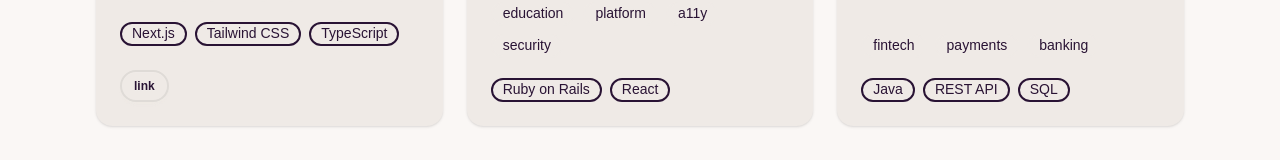
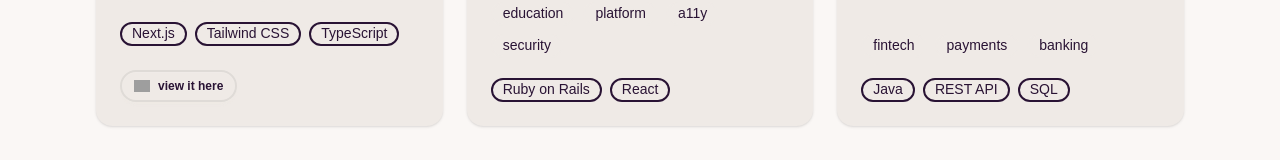
Before and after one commit to cpero/portfolio, a Next.js app: page / in a window 1280 px wide. Shown: the part 3383-3543 px from the top of the page. Built offline with nearby package versions, Linux system fonts and the light colour scheme; grey boxes are pictures that could not be loaded.

Commit message:
feat(projects): switch to single link model and render 'view it here' with skillicons GitHub icon

```diff
--- a/components/projects/ProjectCard.tsx
+++ b/components/projects/ProjectCard.tsx
@@ -1,6 +1,6 @@
 import Image from "next/image";
 import Link from "next/link";
-import type { Project, ProjectImage, ProjectLink } from "@/lib/schemas";
+import type { Project, ProjectImage } from "@/lib/schemas";
 
 function formatYearMonth(value: string): string {
   const [year, month] = value.split("-");
@@ -50,22 +50,6 @@
   );
 }
 
-function renderLink(link: ProjectLink, index: number) {
-  const label = link.title ?? (link.type ? link.type : "link");
-  const isExternal = /^https?:\/\//.test(link.url);
-  return (
-    <Link
-      key={`${label}-${index}`}
-      href={link.url}
-      className="btn btn-sm"
-      target={isExternal ? "_blank" : undefined}
-      rel={isExternal ? "noopener noreferrer" : undefined}
-    >
-      {label}
-    </Link>
-  );
-}
-
 export default function ProjectCard({ project, className }: Props) {
   const period = formatPeriod(project.dates?.start, project.dates?.end);
   return (
@@ -104,9 +88,22 @@
           </div>
         )}
 
-        {(project.links?.length ?? 0) > 0 && (
-          <div className="mt-4 flex flex-wrap gap-2">
-            {project.links?.map((lnk, i) => renderLink(lnk, i))}
+        {project.link?.url && (
+          <div className="mt-4">
+            <Link
+              href={project.link.url}
+              target={/^https?:\/[\/]/.test(project.link.url) ? "_blank" : undefined}
+              rel={/^https?:\/[\/]/.test(project.link.url) ? "noopener noreferrer" : undefined}
+              className="btn btn-sm gap-2"
+            >
+              <Image
+                src="https://skillicons.dev/icons?i=github"
+                alt="Github Logo"
+                width={16}
+                height={16}
+              />
+              <span>view it here</span>
+            </Link>
           </div>
         )}
       </div>
--- a/content/projects.json
+++ b/content/projects.json
@@ -5,12 +5,9 @@
       "title": "Custom Portfolio",
       "details": "I built this website to showcase my skills and experience. I wanted to create a website that was easy to navigate and had a modern look and feel and sleek animations. I created this website using Next.js, Tailwind CSS, and TypeScript. Its optimized for accessibility and performance, so it should work on any device.",
       "experienceRef": "self",
-      "links": [
-        {
-          "label": "GitHub",
-          "url": "https://github.com/cpero/portfolio"
-        }
-      ],
+      "link": {
+        "url": "https://github.com/cpero/portfolio"
+      },
       "tags": ["portfolio", "website", "custom"],
       "stack": ["Next.js", "Tailwind CSS", "TypeScript"],
       "dates": { "start": "2025-08" }
--- a/lib/schemas.ts
+++ b/lib/schemas.ts
@@ -81,7 +81,7 @@
   experienceRef: z.string().optional(),
   tags: z.array(z.string()).optional(),
   stack: z.array(z.string()).optional(),
-  links: z.array(ProjectLinkSchema).optional(),
+  link: ProjectLinkSchema.optional(),
   images: z.array(ProjectImageSchema).optional(),
   dates: z
     .object({
--- a/next.config.ts
+++ b/next.config.ts
@@ -2,7 +2,6 @@
 
 const nextConfig: NextConfig = {
   images: {
-    unoptimized: true,
     remotePatterns: [
       {
         protocol: "https",
```
